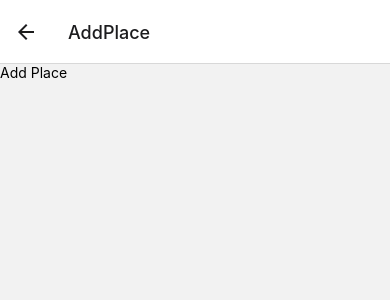
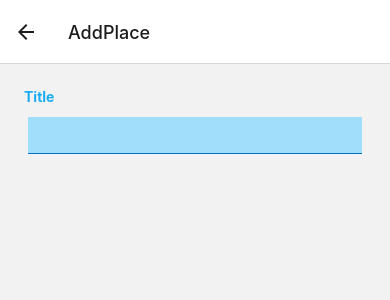
Before and after one commit to snikoletopoulos/great-places, a React Native app: screen /AddPlace in a window 390 px wide. Shown: the top 300 px of the page. Built offline with nearby package versions, Linux system fonts and the light colour scheme.

Commit message:
Render PlaceForm component

```diff
--- a/app/screens/AddPlace.tsx
+++ b/app/screens/AddPlace.tsx
@@ -1,11 +1,13 @@
 import { StyleSheet, Text, View } from "react-native";
+import { NativeStackScreenProps } from "@react-navigation/native-stack";
+import { PlacesParamList } from "App";
 
-const AddPlace: React.FC = () => {
-	return (
-		<View>
-			<Text>Add Place</Text>
-		</View>
-	);
+import PlaceForm from "components/places/PlaceForm";
+
+type Props = NativeStackScreenProps<PlacesParamList, "AddPlace">;
+
+const AddPlace: React.FC<Props> = () => {
+	return <PlaceForm />;
 };
 
 export default AddPlace;
```
